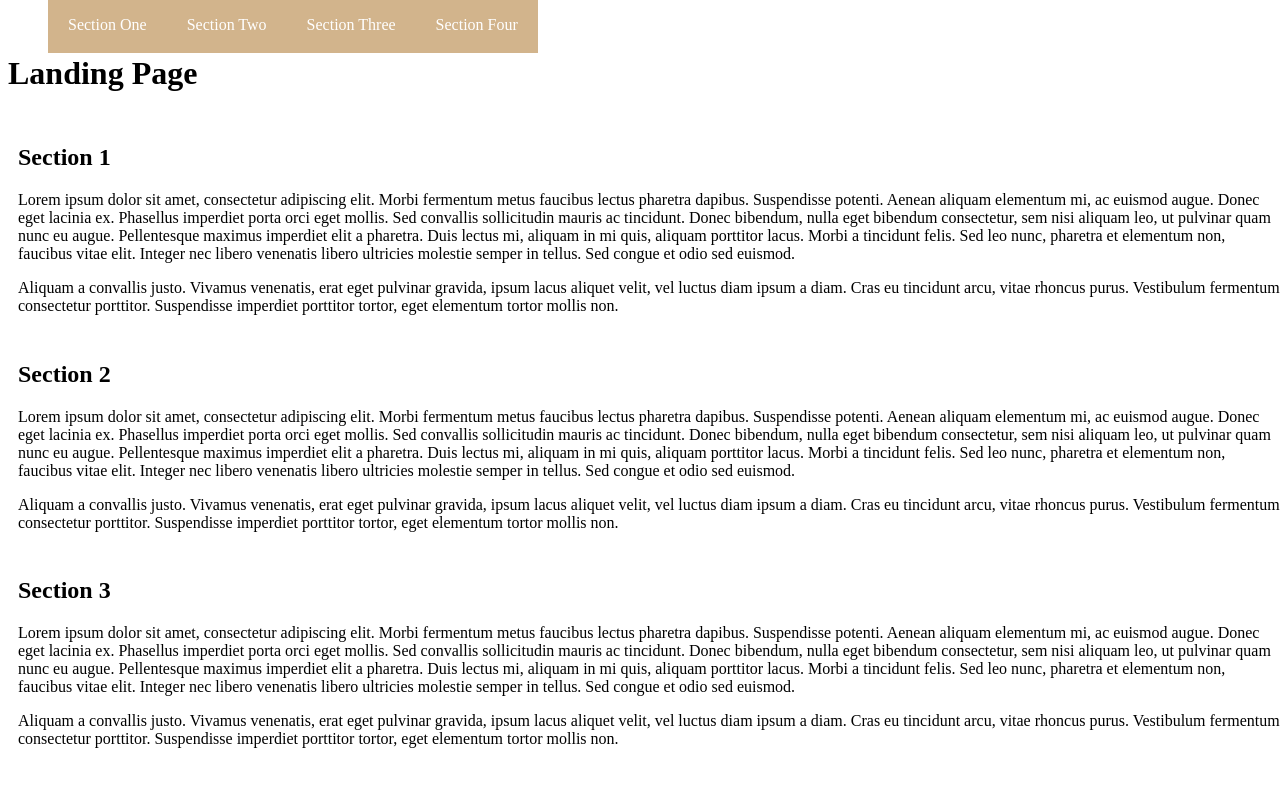
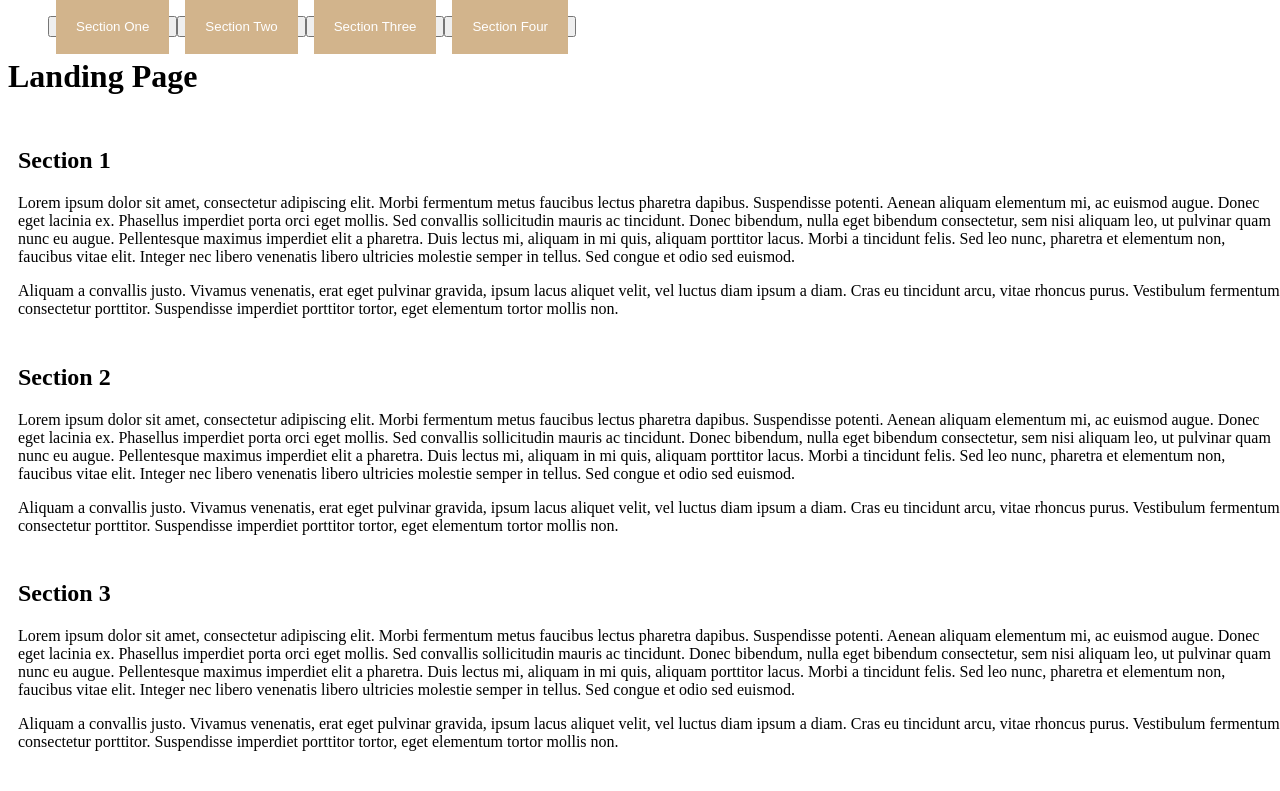
Before and after one commit to mariahMurdock/udacity-landing-page, a plain HTML site: page index.html in a window 1280 px wide. Shown: the top 791 px of the page. Drawn offline with Linux system fonts and the light colour scheme.

Commit message:
add button with class attribute to each navbar section. add anchor tag inside of button

```diff
--- a/css/style.css
+++ b/css/style.css
@@ -1,3 +1,6 @@
+html {
+  scroll-behavior: smooth;
+}
 body{
 scroll-behavior:smooth
 }
--- a/js/script.js
+++ b/js/script.js
@@ -1,12 +1,30 @@
+  // const hrefList = ['#section1', '#section2', '#section3', '#section4'];
+  // const textContentList = ['Section One', 'Section Two', 'Section Three', 'Section Four'];
+  //
+  // for (let i=0; i < hrefList.length; i++) {
+  //   const navBarUl = document.querySelector('#navbar__list');
+  //   const navLi = document.createElement('li');
+  //   navBarUl.appendChild(navLi);
+  //   const aTag = document.createElement('a');
+  //   aTag.setAttribute('href', hrefList[i]);
+  //   aTag.textContent = textContentList[i];
+  //   navLi.appendChild(aTag);
+  // }
+
+
   const hrefList = ['#section1', '#section2', '#section3', '#section4'];
   const textContentList = ['Section One', 'Section Two', 'Section Three', 'Section Four'];
+  const classList = ['.class1', '.class2', '.class3', '.class4'];
 
   for (let i=0; i < hrefList.length; i++) {
     const navBarUl = document.querySelector('#navbar__list');
     const navLi = document.createElement('li');
     navBarUl.appendChild(navLi);
+    const button = document.createElement('button');
+    button.setAttribute('class', classList[i]);
     const aTag = document.createElement('a');
     aTag.setAttribute('href', hrefList[i]);
     aTag.textContent = textContentList[i];
-    navLi.appendChild(aTag);
+    button.appendChild(aTag);
+    navLi.appendChild(button);
   }
```
